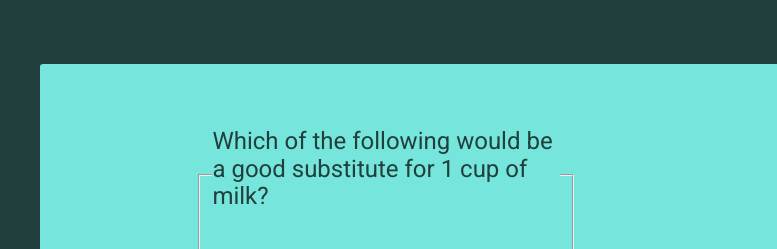
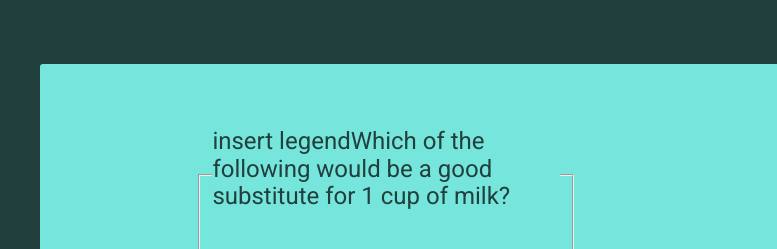
Before and after one commit to mwpaddock1/Baking-Substitutions-Quiz, a plain HTML site: page index.html in a window 1280 px wide. Both pictures are taken after a click on the button "Start". Shown: the top 249 px of the page, 0-777 px from the left. Drawn offline with nearby package versions, Linux system fonts and the light colour scheme; grey boxes are pictures that could not be loaded.

Commit message:
inserted text into the legend

```diff
--- a/index.html
+++ b/index.html
@@ -38,7 +38,7 @@
         <form id='quiz-possible-answers'>
           <div class="text-box">
            <fieldset>
-             <legend class="missingIngredient"></legend>
+             <legend class="missingIngredient">insert legend</legend>
              <p class = 'questionNumber'></p>
              <!--displays the possible answers-->
              <input type="radio" name="answer" id="answer0" value="0" aria-labelledby="answer0" autofocus><label for='answer0'>insert answer0</label><br><br>
```
